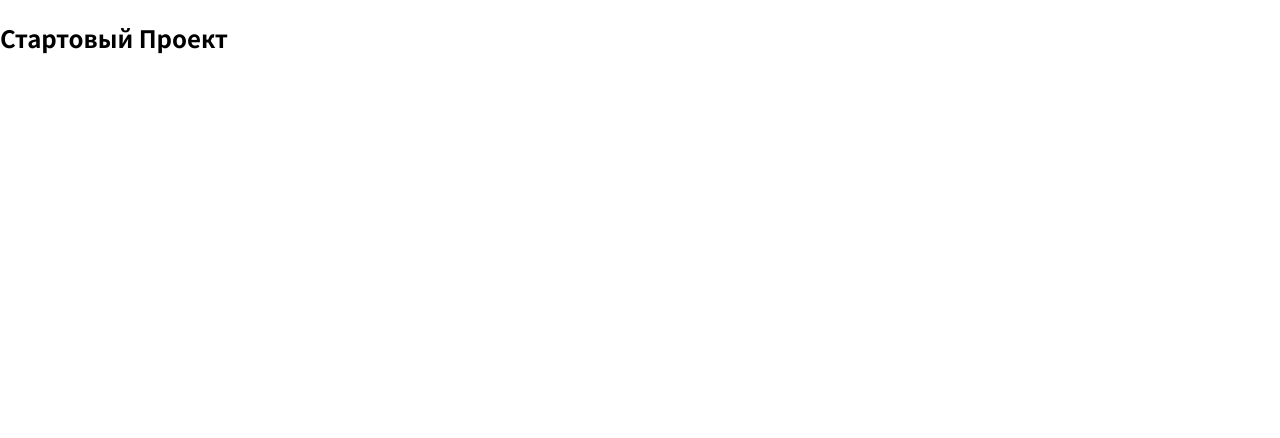
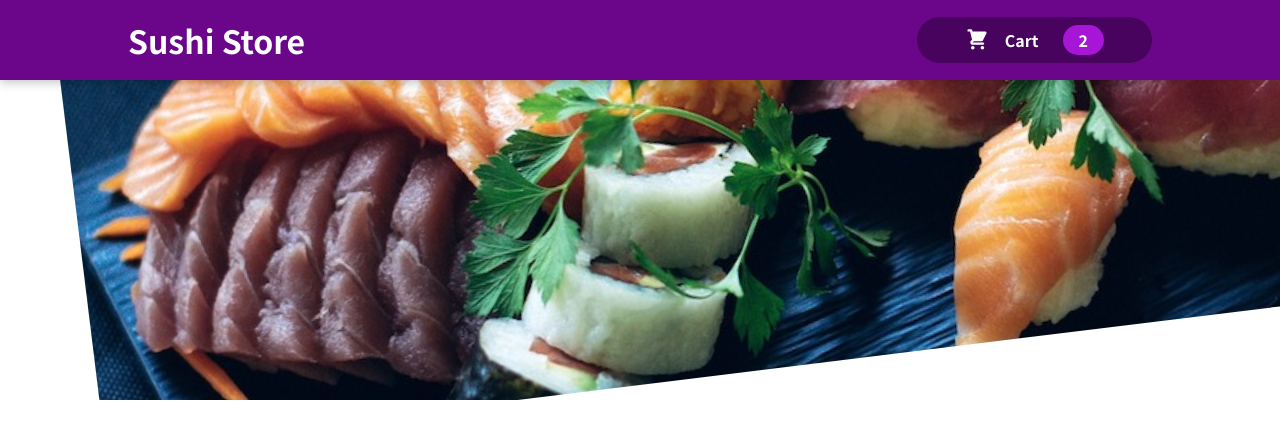
Before and after one commit to ablehope/sushi-order, a React (Create React App) app: page / in a window 1280 px wide. Shown: the top 438 px of the page. Built offline with nearby package versions, Linux system fonts and the light colour scheme.

Commit message:
Added header

```diff
--- a/src/App.js
+++ b/src/App.js
@@ -1,8 +1,11 @@
+import React from 'react';
+import Header from "./components/Header/Header";
+
 function App() {
   return (
-    <div>
-      <h2>Стартовый Проект</h2>
-    </div>
+    <React.Fragment>
+      <Header />
+    </React.Fragment>
   );
 }
 
--- /dev/null
+++ b/src/assets/004 CartIcon.js
@@ -0,0 +1,13 @@
+const CartIcon = () => {
+  return (
+    <svg
+      xmlns="http://www.w3.org/2000/svg"
+      viewBox="0 0 20 20"
+      fill="currentColor"
+    >
+      <path d="M3 1a1 1 0 000 2h1.22l.305 1.222a.997.997 0 00.01.042l1.358 5.43-.893.892C3.74 11.846 4.632 14 6.414 14H15a1 1 0 000-2H6.414l1-1H14a1 1 0 00.894-.553l3-6A1 1 0 0017 3H6.28l-.31-1.243A1 1 0 005 1H3zM16 16.5a1.5 1.5 0 11-3 0 1.5 1.5 0 013 0zM6.5 18a1.5 1.5 0 100-3 1.5 1.5 0 000 3z" />
+    </svg>
+  );
+};
+
+export default CartIcon;
--- /dev/null
+++ b/src/components/Header/Header.js
@@ -0,0 +1,18 @@
+import React from 'react';
+import sushiImage from '../../assets/003 sushi.jpg';
+import styles from './Header.module.css';
+import HeaderCartButton from "../HeaderCartButton/HeaderCartButton";
+
+const Header = (props) => {
+    return <React.Fragment>
+        <header className={styles.header}>
+            <h1>Sushi Store</h1>
+            <HeaderCartButton />
+        </header>
+        <div className={styles['main-image']}>
+            <img src={sushiImage} alt="Блюда японской кухни" />
+        </div>
+    </React.Fragment>
+}
+
+export default Header;
--- /dev/null
+++ b/src/components/Header/Header.module.css
@@ -0,0 +1,29 @@
+.header {
+    position: fixed;
+    top: 0;
+    left: 0;
+    width: 100%;
+    height: 5rem;
+    background-color: #6b068a;
+    color: white;
+    display: flex;
+    justify-content: space-between;
+    align-items: center;
+    padding: 0 10%;
+    box-shadow: 0 2px 10px rgba(0, 0, 0, 0.25);
+    z-index: 10;
+}
+
+.main-image {
+    width: 100%;
+    height: 25rem;
+    z-index: 0;
+    overflow: hidden;
+}
+
+.main-image img {
+    width: 120%;
+    height: 100%;
+    object-fit: cover;
+    transform: rotateZ(-7deg) translateY(-2rem) translateX(5rem);
+}
--- /dev/null
+++ b/src/components/HeaderCartButton/HeaderCartButton.js
@@ -0,0 +1,13 @@
+import styles from './HeaderCartButton.module.css';
+import CartIcon from "../../assets/004 CartIcon";
+
+const HeaderCartButton = () => {
+    return <button className={styles.button}>
+        <span className={styles.icon}>
+            <CartIcon />
+        </span>
+        <span>Cart</span>
+        <span className={styles.badge}>2</span>
+    </button>
+}
+export default HeaderCartButton;
--- /dev/null
+++ b/src/components/HeaderCartButton/HeaderCartButton.module.css
@@ -0,0 +1,59 @@
+.button {
+    cursor: pointer;
+    font: inherit;
+    border: none;
+    background-color: #47035d;
+    color: white;
+    padding: 0.5rem 3rem;
+    display: flex;
+    justify-content: space-around;
+    align-items: center;
+    border-radius: 25px;
+    font-weight: bold;
+}
+
+.button:hover,
+.button:active {
+    background-color: #2b0239;
+}
+
+.icon {
+    width: 1.5rem;
+    height: 1.5rem;
+    margin-right: 1rem;
+}
+
+.badge {
+    background-color: #a715d7;
+    padding: 0.2rem 1rem;
+    border-radius: 20px;
+    margin-left: 1.5rem;
+    font-weight: bold;
+}
+
+.button:hover .badge,
+.button:active .badge {
+    background-color: #6d0d8d;
+}
+
+.bump {
+    animation: bump 300ms ease-out;
+}
+
+@keyframes bump {
+    0% {
+        transform: scale(1);
+    }
+    10% {
+        transform: scale(0.9);
+    }
+    30% {
+        transform: scale(1.1);
+    }
+    50% {
+        transform: scale(1.15);
+    }
+    100% {
+        transform: scale(1);
+    }
+}
```
Also changed, not shown: src/assets/003 sushi.jpg (added), 1 other file (tests, documents, lock files or other folders).
